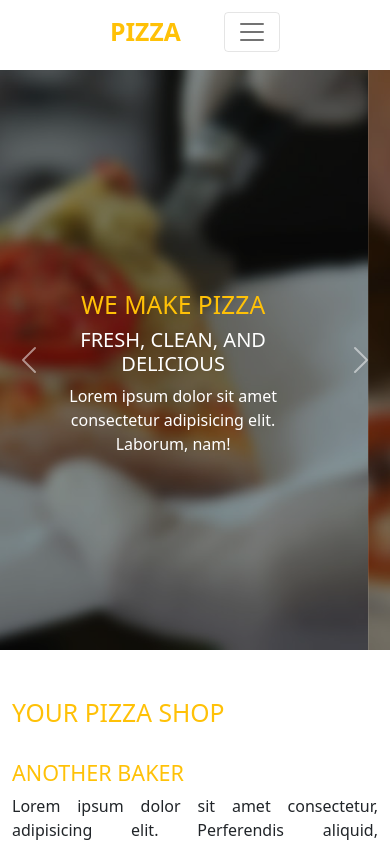
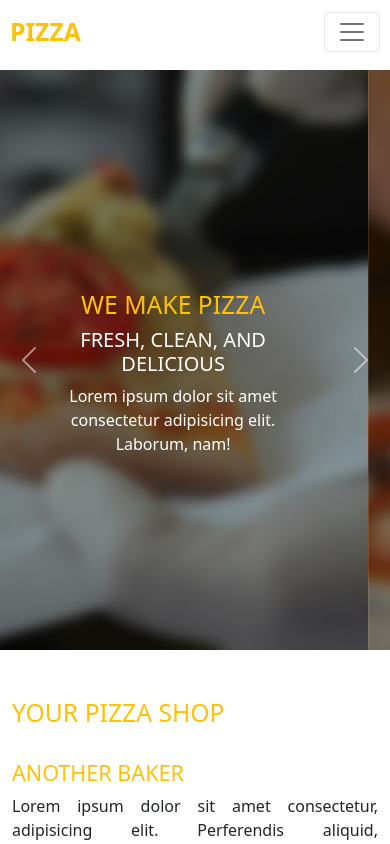
Before and after one commit to mcDJIL/Pizza-Cuyy, a plain HTML site: page index.html in a window 390 px wide. Shown: the top 844 px of the page. Drawn offline with Linux system fonts and the light colour scheme.

Commit message:
update navigation

```diff
--- a/index.html
+++ b/index.html
@@ -11,7 +11,7 @@
 <body>
     <div class="wrapper">
         <header class="container" id="home">
-            <nav style="background-color: white; padding-left: 110px; padding-right: 110px;" class="navbar navbar-expand-lg navbar-light fixed-top">
+            <nav style="background-color: white;" class="navbar navbar-expand-lg navbar-light fixed-top">
                 <a href="./index.html" class="navbar-brand fw-bold text-warning fs-2">PIZZA</a>
 
                 <button class="navbar-toggler custom-toggler" data-bs-toggle="collapse" data-bs-target="#navbar"
@@ -197,7 +197,7 @@
                         <div class="shop-content lh-1">
                             <p>
                                 <i class="fa-solid fa-location-dot"></i>
-                                63 Another Walking Street, BKK 18080
+                                63 Another Walking Street BKK
                             </p>
                             <p>
                                 <i class="fa-solid fa-phone"></i>
--- a/style.css
+++ b/style.css
@@ -1,3 +1,8 @@
+nav {
+    padding-left: 110px;
+    padding-right: 110px;
+}
+
 .c-item {
     height: 580px;
 }
@@ -136,6 +141,11 @@ footer {
         align-items: center;
         justify-content: center;
     }
+
+    nav {
+        padding-left: 10px;
+        padding-right: 10px;
+    }
 }
 
 @media screen and (max-width: 576px) and (min-width: 300px) {
```
